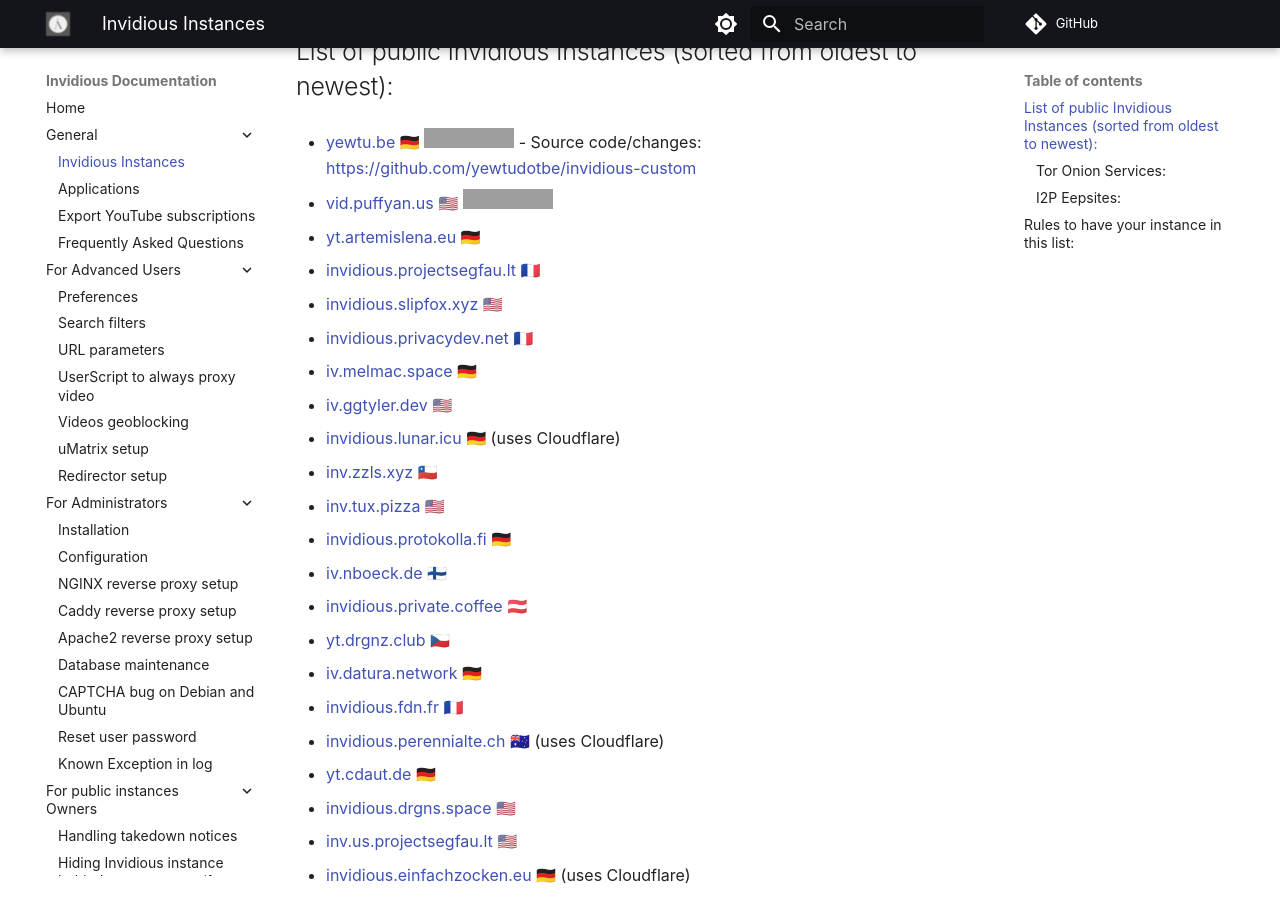
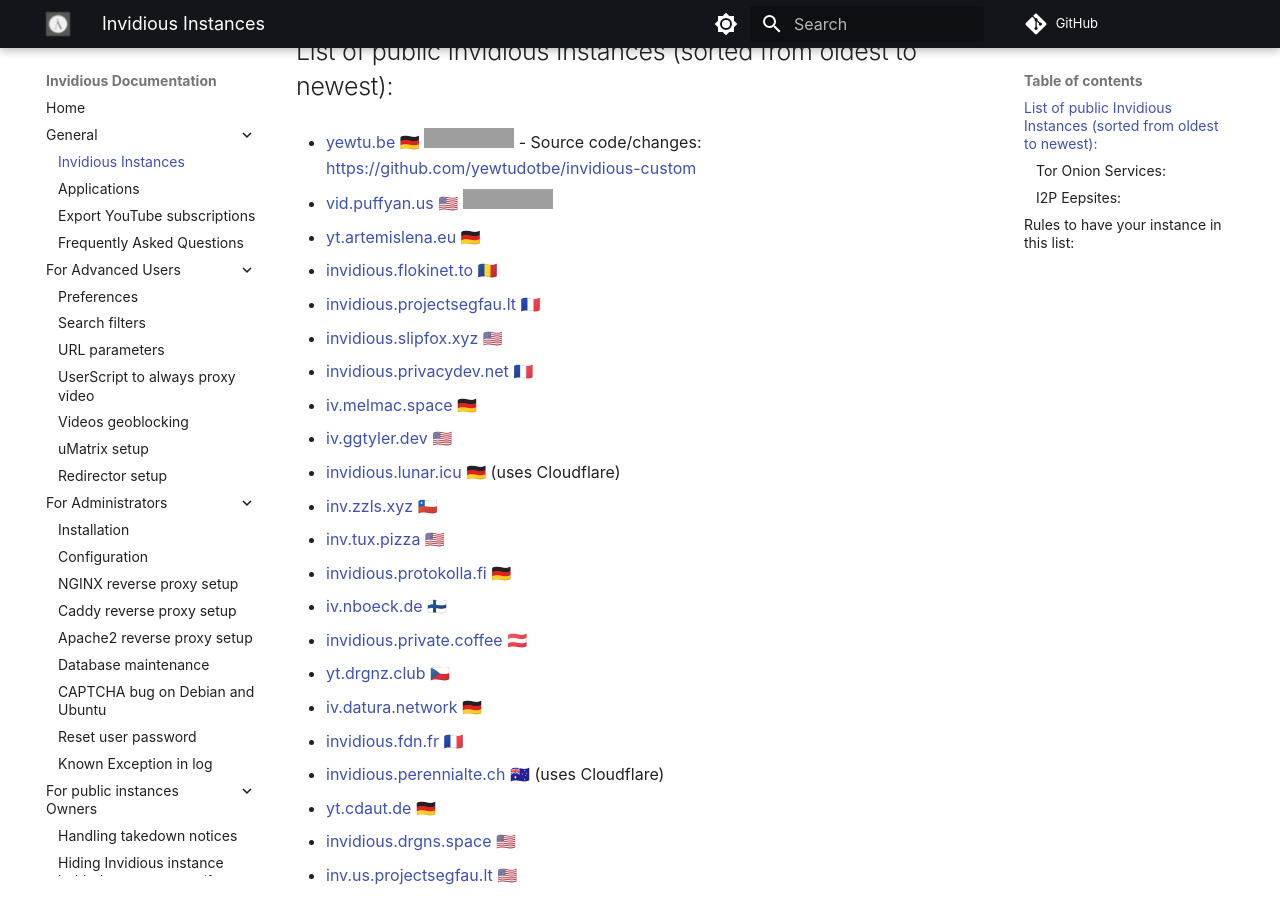
Before and after one commit to iv-org/documentation, an MkDocs documentation site: the page built from docs/instances.md, in a window 1280 px wide and 900 px high, scrolled down 320 px. Built offline with MkDocs 1.6.1 and Material for MkDocs 9.7.7, drawn with Linux system fonts in a browser that asks for light colours; comment, search, counter and statistics services are not loaded; grey boxes are pictures that could not be loaded.

Commit message:
add back invidious.flokinet.to
close https://github.com/iv-org/documentation/issues/180

```diff
--- a/docs/instances.md
+++ b/docs/instances.md
@@ -13,6 +13,8 @@
 * [vid.puffyan.us](https://vid.puffyan.us) 🇺🇸 [![Uptime Robot status](https://img.shields.io/uptimerobot/status/m786947233-1131c3f67b9a20621b1926d3?style=plastic)](https://stats.uptimerobot.com/n7A08HGVl6/786947233)
 
 * [yt.artemislena.eu](https://yt.artemislena.eu) 🇩🇪
+
+* [invidious.flokinet.to](https://invidious.flokinet.to) 🇷🇴
 
 * [invidious.projectsegfau.lt](https://invidious.projectsegfau.lt) 🇫🇷
 
```
